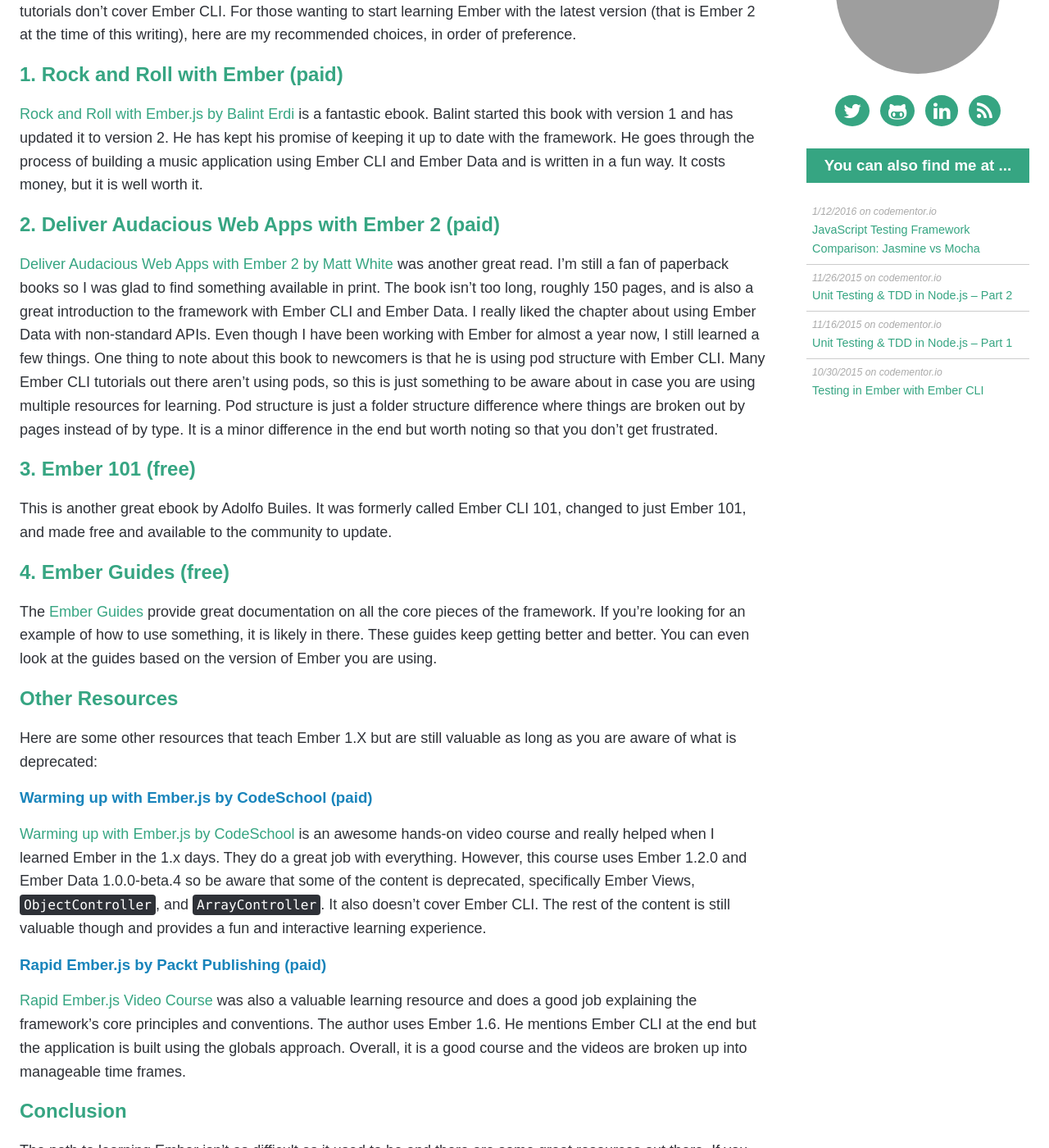
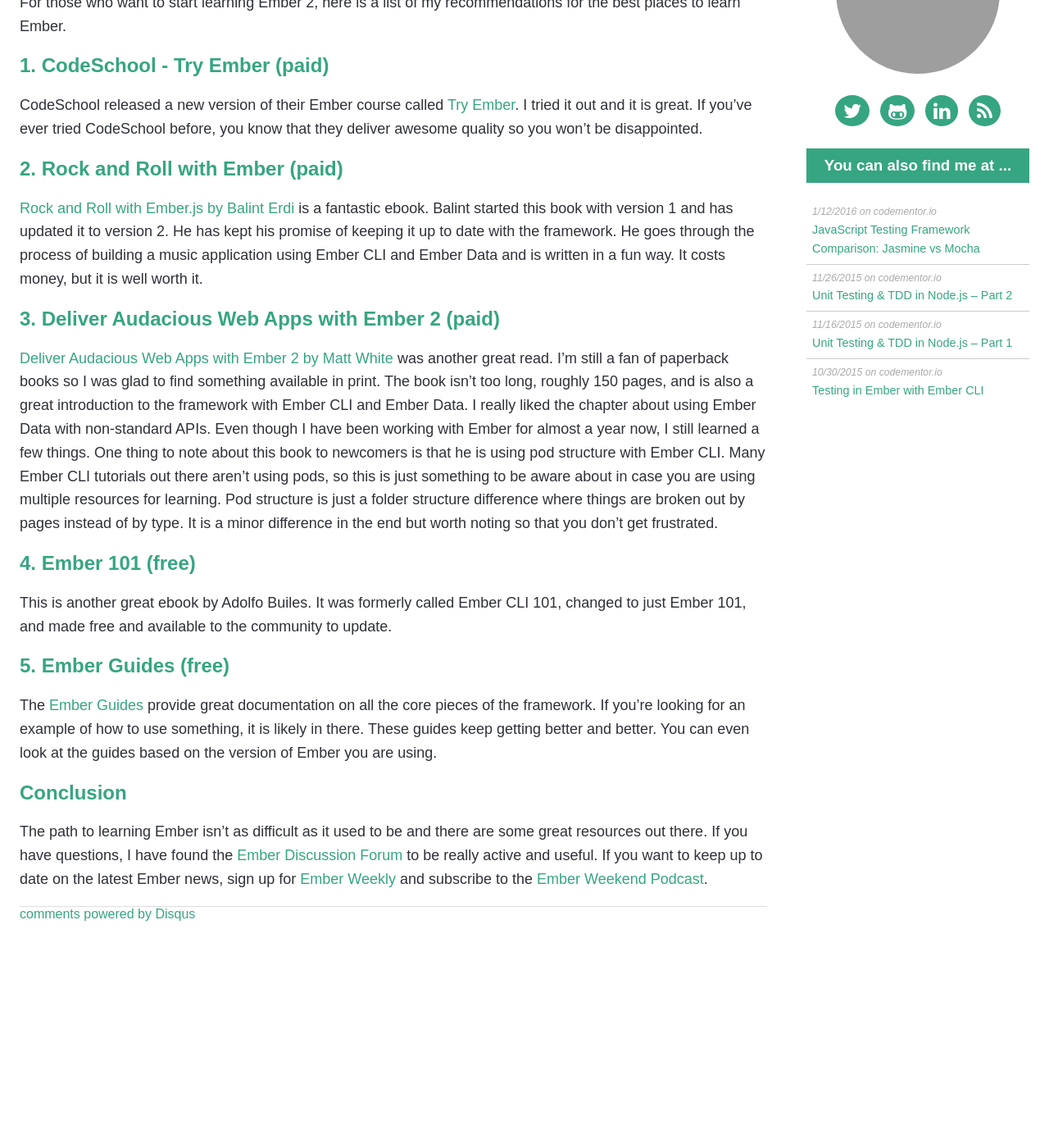
Before and after one commit to iamdtang/skaterdav85.github.io, a Jekyll site: the page built from _posts/2015-11-28-recommended-tutorials-to-learn-ember-2.md, in a window 1280 px wide and 1400 px high, scrolled down 366 px. Shown: the whole window at 82% size. Built offline with Jekyll 4.4.1, drawn with Linux system fonts in a browser that asks for light colours; nearby versions of some CDN libraries; Markdown is read by kramdown in place of the engine named in the settings; comment, search, counter and statistics services are not loaded; after the commit the page ends 1514 px from its top, so only the background shows below that; some of the changed text lies outside the part shown; grey boxes are pictures that could not be loaded.

Commit message:
update to old post

```diff
--- a/_posts/2015-11-28-recommended-tutorials-to-learn-ember-2.md
+++ b/_posts/2015-11-28-recommended-tutorials-to-learn-ember-2.md
@@ -2,39 +2,34 @@
 layout: post
 title:  "Recommended Tutorials to Learn Ember 2"
 date:   2015-11-27
-description: A list of resources, books, and tutorials that I recommend for learning Ember 2.
-keywords: Ember 2 tutorial, how to learn Ember, Ember books, Ember courses
+description: For those who want to start learning Ember 2, here is a list of my recommendations for the best places to learn Ember.
+keywords: Ember 2 tutorial, how to learn Ember, Ember books, Ember courses, Ember tutorials, learning Ember, Ember 2, tutorial, Ember training, Ember tuts, learn Ember, EmberJS, Ember.js, Best places to learn Ember
 ---
 
-Ember changes fast. A lot of tutorials out there still target version 1, which teach features that are deprecated in version 2, like `ObjectController`, `ArrayController`, `Ember.View`, and others. Furthermore, many of these tutorials don't cover Ember CLI. For those wanting to start learning Ember with the latest version (that is Ember 2 at the time of this writing), here are my recommended choices, in order of preference.
+__Updated on 2/25/2016__
 
-## 1. Rock and Roll with Ember (paid)
+For those who want to start learning Ember 2, here is a list of my recommendations for the best places to learn Ember.
+
+## 1. CodeSchool - Try Ember (paid)
+
+CodeSchool released a new version of their Ember course called [Try Ember](https://www.codeschool.com/courses/try-ember). I tried it out and it is great. If you've ever tried CodeSchool before, you know that they deliver awesome quality so you won't be disappointed.
+
+## 2. Rock and Roll with Ember (paid)
 
 [Rock and Roll with Ember.js by Balint Erdi](http://balinterdi.com/rock-and-roll-with-emberjs/) is a fantastic ebook. Balint started this book with version 1 and has updated it to version 2. He has kept his promise of keeping it up to date with the framework. He goes through the process of building a music application using Ember CLI and Ember Data and is written in a fun way. It costs money, but it is well worth it.
 
-## 2. Deliver Audacious Web Apps with Ember 2 (paid)
+## 3. Deliver Audacious Web Apps with Ember 2 (paid)
 
 [Deliver Audacious Web Apps with Ember 2 by Matt White](http://smile.amazon.com/Deliver-Audacious-Web-Apps-Ember/dp/1680500783/ref=sr_1_1?ie=UTF8&qid=1448681789&sr=8-1&keywords=ember+js) was another great read. I'm still a fan of paperback books so I was glad to find something available in print. The book isn't too long, roughly 150 pages, and is also a great introduction to the framework with Ember CLI and Ember Data. I really liked the chapter about using Ember Data with non-standard APIs. Even though I have been working with Ember for almost a year now, I still learned a few things. One thing to note about this book to newcomers is that he is using pod structure with Ember CLI. Many Ember CLI tutorials out there aren't using pods, so this is just something to be aware about in case you are using multiple resources for learning. Pod structure is just a folder structure difference where things are broken out by pages instead of by type. It is a minor difference in the end but worth noting so that you don't get frustrated.
 
-## 3. Ember 101 (free)
+## 4. Ember 101 (free)
 
 This is another great ebook by Adolfo Builes. It was formerly called Ember CLI 101, changed to just Ember 101, and made free and available to the community to update.
 
-## 4. Ember Guides (free)
+## 5. Ember Guides (free)
 
 The [Ember Guides](http://guides.emberjs.com/) provide great documentation on all the core pieces of the framework. If you're looking for an example of how to use something, it is likely in there. These guides keep getting better and better. You can even look at the guides based on the version of Ember you are using.
 
-## Other Resources
-
-Here are some other resources that teach Ember 1.X but are still valuable as long as you are aware of what is deprecated:
-
-### Warming up with Ember.js by CodeSchool (paid)
-
-[Warming up with Ember.js by CodeSchool](https://www.codeschool.com/courses/warming-up-with-ember-js) is an awesome hands-on video course and really helped when I learned Ember in the 1.x days. They do a great job with everything. However, this course uses Ember 1.2.0 and Ember Data 1.0.0-beta.4 so be aware that some of the content is deprecated, specifically Ember Views, `ObjectController`, and `ArrayController`. It also doesn't cover Ember CLI. The rest of the content is still valuable though and provides a fun and interactive learning experience.
-
-### Rapid Ember.js by Packt Publishing (paid)
-
-[Rapid Ember.js Video Course](https://www.packtpub.com/web-development/rapid-emberjs-video) was also a valuable learning resource and does a good job explaining the framework's core principles and conventions. The author uses Ember 1.6. He mentions Ember CLI at the end but the application is built using the globals approach. Overall, it is a good course and the videos are broken up into manageable time frames.
 
 ## Conclusion
 
```
